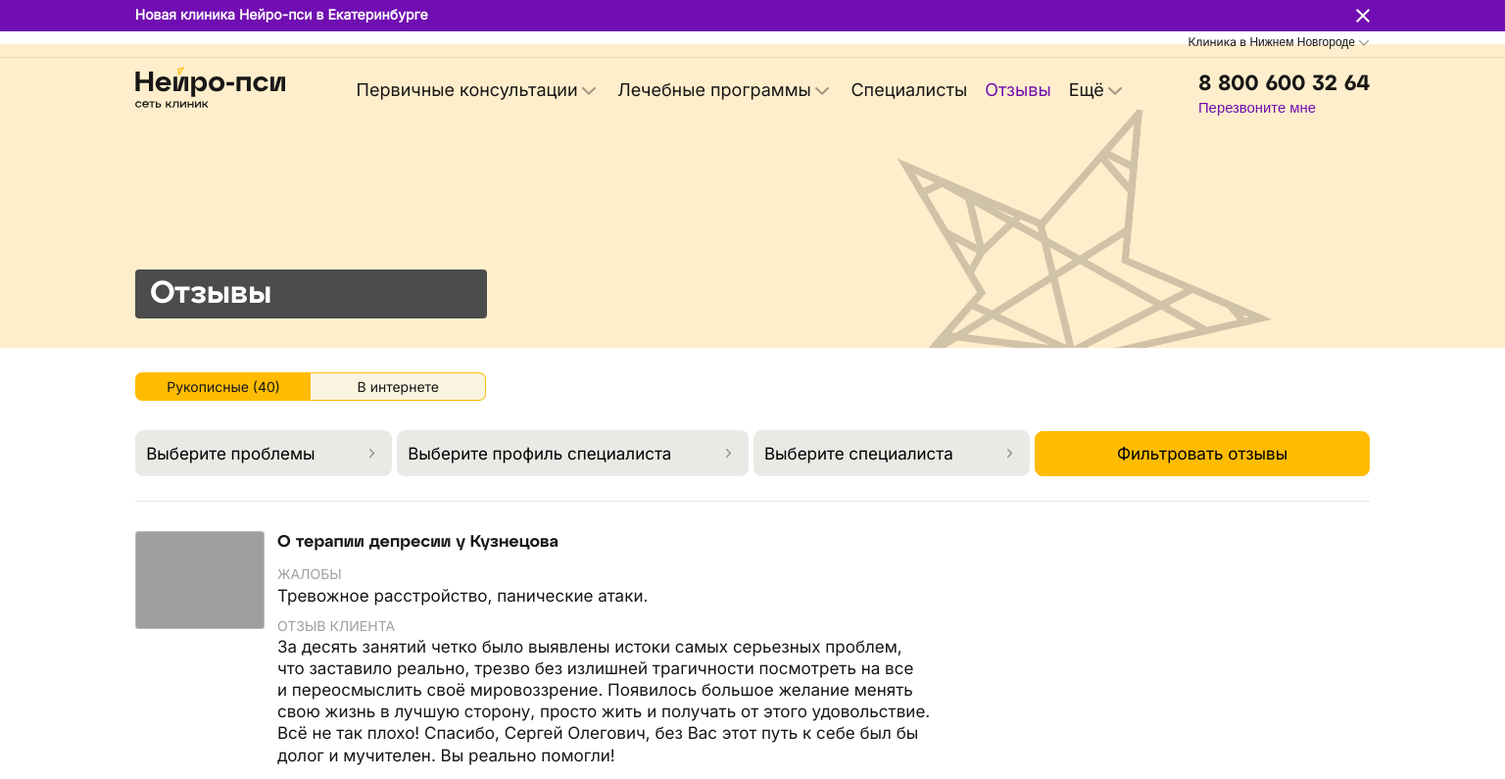
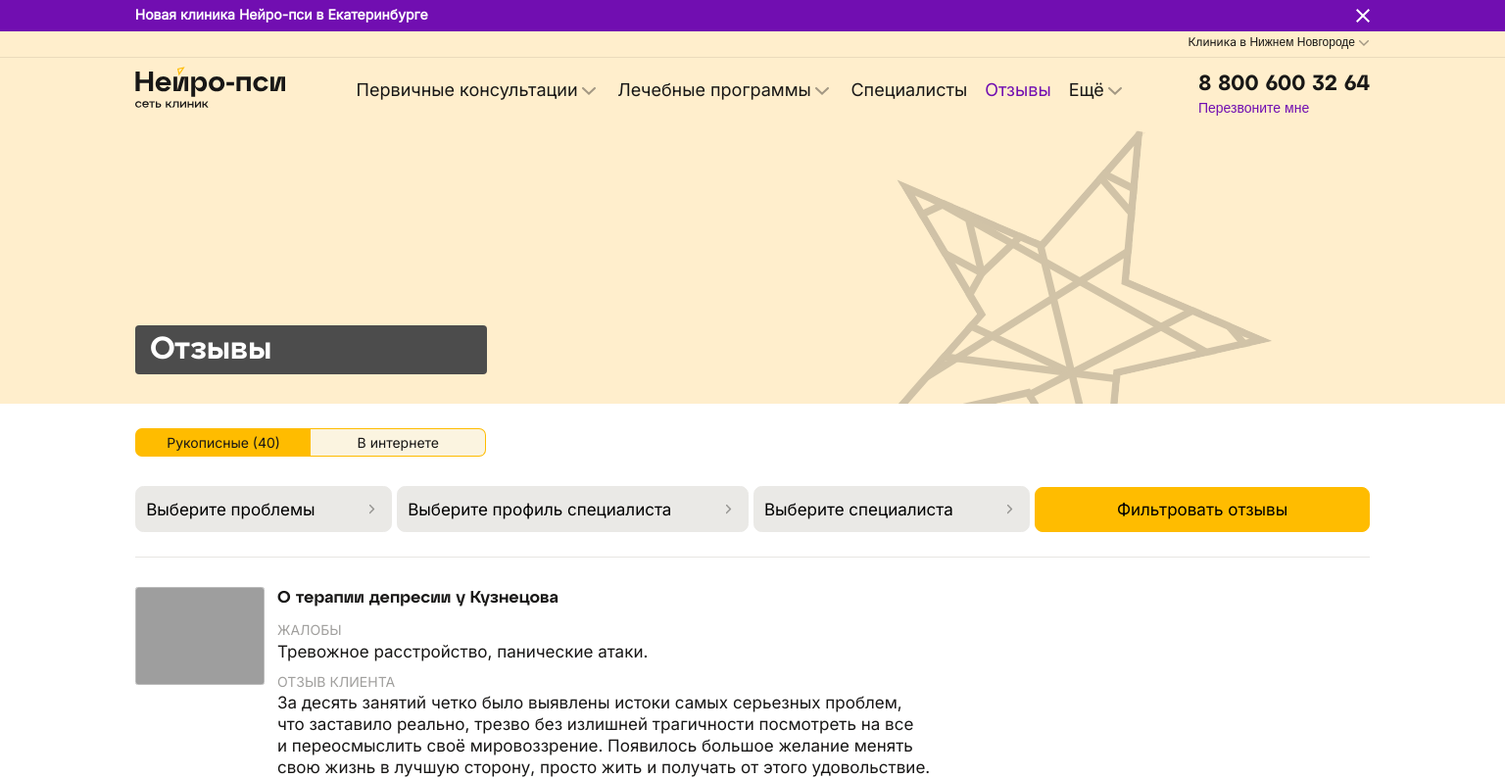
Before and after one commit to dontliem1/neirology.com, an Eleventy site: page feedback.njk in a window 1536 px wide. Shown: the top 795 px of the page at 98% size. Built offline with nearby package versions, Linux system fonts and the light colour scheme; Eleventy itself is replaced by a stand-in of ours; files that its build step writes are made by us from their sources; grey boxes are pictures that could not be loaded; files whose address does not match are found by name.

Commit message:
Поправил верхний отступ .hero--bg

```diff
--- a/docs/static/css/index.css
+++ b/docs/static/css/index.css
@@ -415,9 +415,6 @@ img {
   .header__contact {
     font-size: 2.2rem;
   }
-  .header__contact .btn--text {
-    font-size: .675em;
-  }
 }
 
 /* Hero */
@@ -447,14 +444,19 @@ img {
 @media (min-width: 72em) {
   .hero--bg {
     background-color: #FFEECC;
-    padding-top: 23rem;
+    padding-top: 30rem;
     padding-bottom: 3rem;
-    margin-top: -8.6rem;
+    margin-top: -8.7rem;
   }
   .hero__title {
     font-size: 3.2rem;
     padding-left: 1.5rem;
     padding-right: 1.5em;
+  }
+}
+@media (min-width: 86em) {
+  .hero--bg {
+    margin-top: -9.9rem;
   }
 }
 
--- a/static/css/index.css
+++ b/static/css/index.css
@@ -415,9 +415,6 @@ img {
   .header__contact {
     font-size: 2.2rem;
   }
-  .header__contact .btn--text {
-    font-size: .675em;
-  }
 }
 
 /* Hero */
@@ -447,14 +444,19 @@ img {
 @media (min-width: 72em) {
   .hero--bg {
     background-color: #FFEECC;
-    padding-top: 23rem;
+    padding-top: 30rem;
     padding-bottom: 3rem;
-    margin-top: -8.6rem;
+    margin-top: -8.7rem;
   }
   .hero__title {
     font-size: 3.2rem;
     padding-left: 1.5rem;
     padding-right: 1.5em;
+  }
+}
+@media (min-width: 86em) {
+  .hero--bg {
+    margin-top: -9.9rem;
   }
 }
 
```
